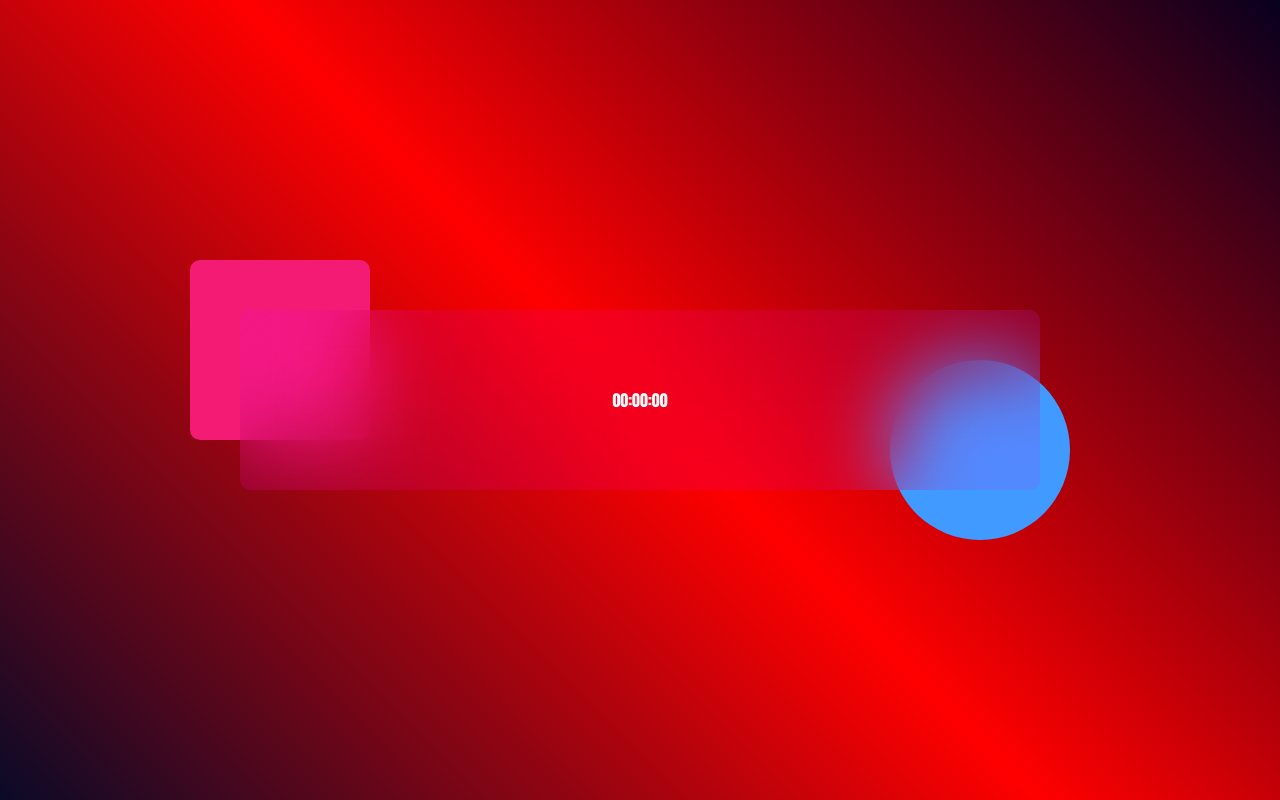
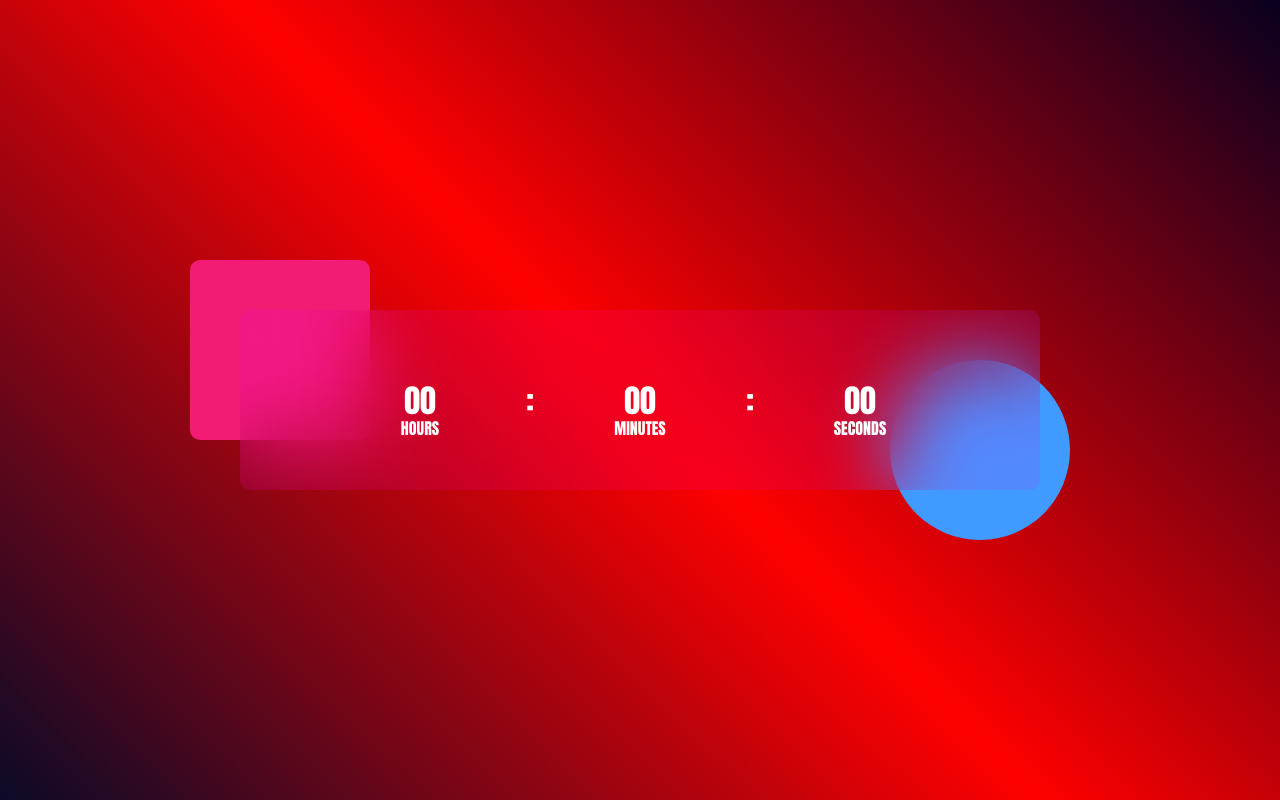
Before and after one commit to Murtuza009/demo-repo, a plain HTML site: page index.html in a window 1280 px wide. Drawn offline with Linux system fonts and the light colour scheme.

Commit message:
Compelet css & work javascript

```diff
--- a/CSS/style.css
+++ b/CSS/style.css
@@ -53,3 +53,27 @@ header {
     bottom: -50px;
     z-index: -1;
 }
+.clock span {
+    font-size: 2em;
+    width: 110px;
+    display: inline-block;
+    text-align: center;
+    position: relative;
+}
+.clock span::after {
+    /* content: "HOURS"; */
+    font-size: 1rem;
+    position: absolute;
+    bottom: -15px;
+    left: 50%;
+    transform: translateX(-50%);
+}
+#hours::after {
+    content: "HOURS";
+}
+#minutes::after {
+    content: "MINUTES";
+}
+#seconds::after {
+    content: "SECONDS";
+}
--- a/JavaScript/app.js
+++ b/JavaScript/app.js
@@ -0,0 +1,5 @@
+const hours = document.getElementById("hours");
+const minutes = document.getElementById("minutes");
+const seconds = document.getElementById("seconds");
+const currentTime = new Date();
+console.log(currentTime.getHours())
--- a/index.html
+++ b/index.html
@@ -11,7 +11,11 @@
     <header>
         <div class="container">
             <div class="clock">
-                00:00:00
+                <span id="hours">00</span>
+                <span>:</span>
+                <span id="minutes">00</span>
+                <span>:</span>
+                <span id="seconds">00</span>
             </div>
         </div>
     </header>
```
